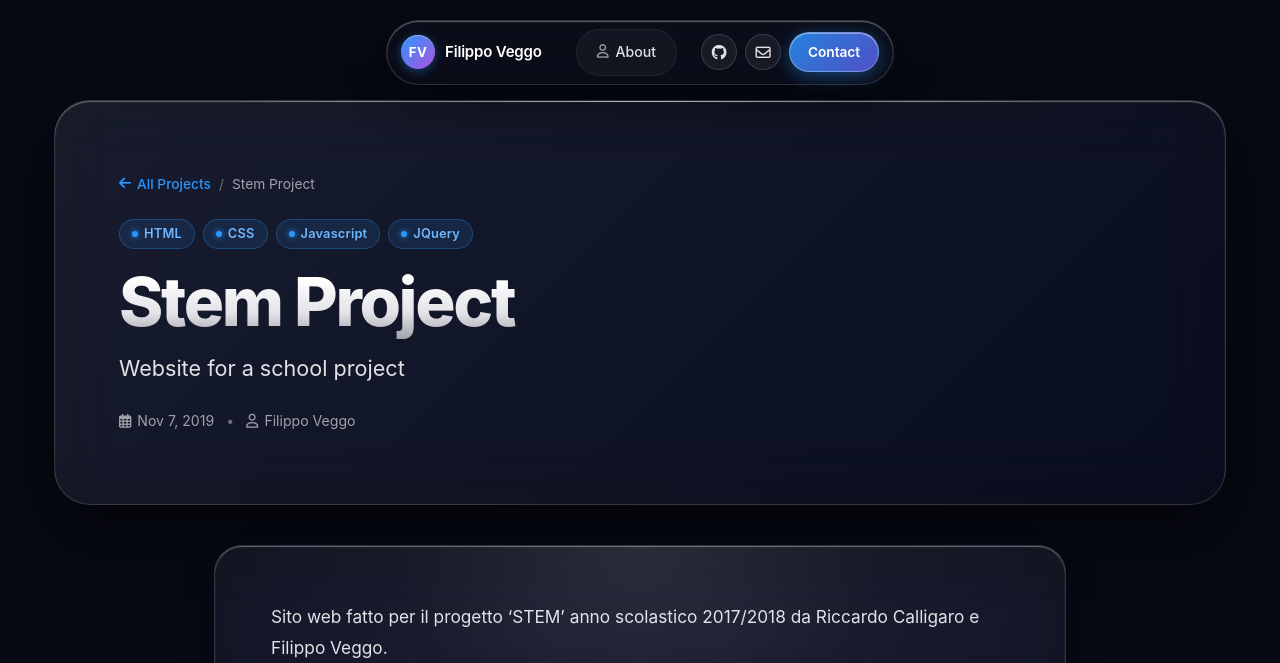
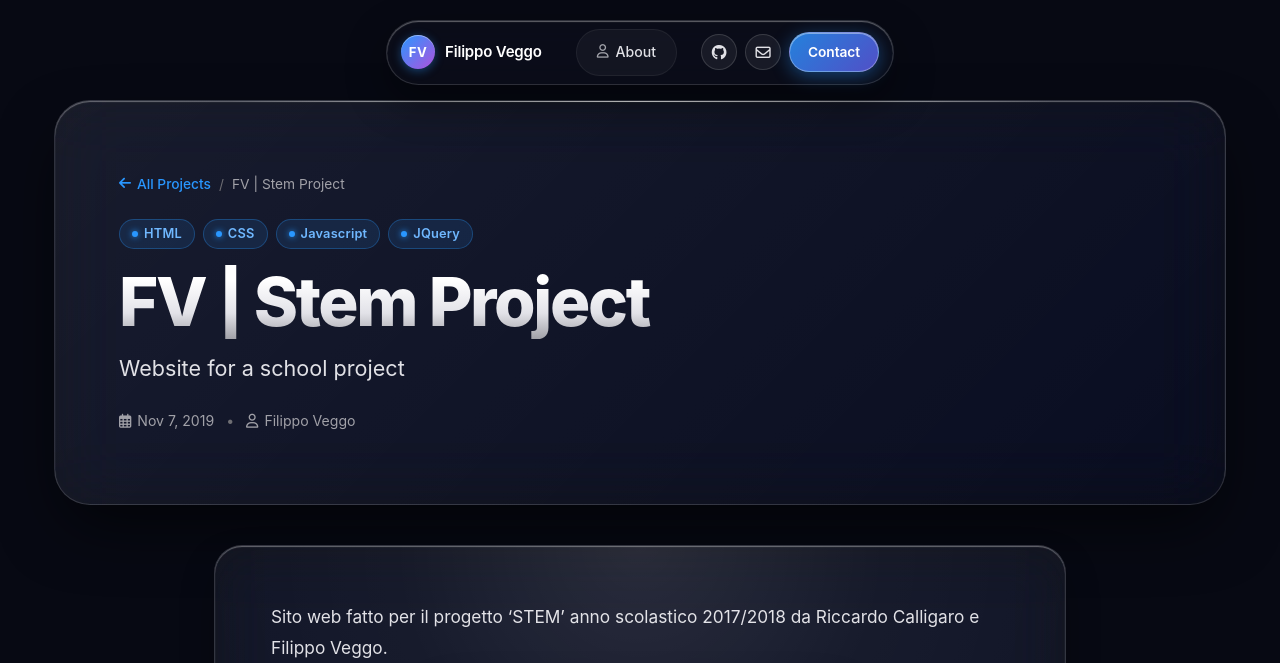
Before and after one commit to filippoveggo/filippoveggo.github.io, a Jekyll site: the page built from _posts/2019-11-07-stem_project.markdown, in a window 1280 px wide and 900 px high, cut to the strip 0-663 px from the top of the window. Built offline with Jekyll 4.4.1, drawn with Linux system fonts in a browser that asks for light colours.

```diff
--- a/_posts/2019-11-07-stem_project.markdown
+++ b/_posts/2019-11-07-stem_project.markdown
@@ -1,6 +1,6 @@
 ---
 layout: post
-title:  "Stem Project"
+title:  "FV | Stem Project"
 description: Website for a school project
 date:   2019-11-07 +0530
 categories: HTML CSS Javascript JQuery
--- a/_posts/2019-12-01-registro-elettronico.markdown
+++ b/_posts/2019-12-01-registro-elettronico.markdown
@@ -1,6 +1,6 @@
 ---
 layout: post
-title:  "App registro elettronico"
+title:  "FV | App registro elettronico"
 description: Flutter client for electronic register data management (Classeviva)
 date:   2019-12-01 +0530
 categories: Dart Flutter Mobile
--- a/_posts/2020-07-23-myroma-website.markdown
+++ b/_posts/2020-07-23-myroma-website.markdown
@@ -1,6 +1,6 @@
 ---
 layout: post
-title:  "MyRoma Website"
+title:  "FV | MyRoma Website"
 description: Website of MyRoma app
 date:   2020-07-23 +0530
 categories: HTML Css JQuery
--- a/_posts/2020-08-16-artivism-PWA.markdown
+++ b/_posts/2020-08-16-artivism-PWA.markdown
@@ -1,6 +1,6 @@
 ---
 layout: post
-title:  "Artivism PWA"
+title:  "FV | Artivism PWA"
 description: Front-end Progressive Web App for an art blockchain platform
 date:   2020-08-16 +0530
 categories: HTML CSS JQuery PWA
--- a/_posts/2023-12-12-residenza-ugolini.markdown
+++ b/_posts/2023-12-12-residenza-ugolini.markdown
@@ -1,6 +1,6 @@
 ---
 layout: post
-title:  "Residenza Ugolini"
+title:  "FV | Residenza Ugolini"
 description: Residenza Ugolini's Website
 date:   2023-12-12 +0530
 categories: HTML Css
```
Also changed, not shown: _posts/2026-01-11-CWBI-website.md (+1 -1 lines).
